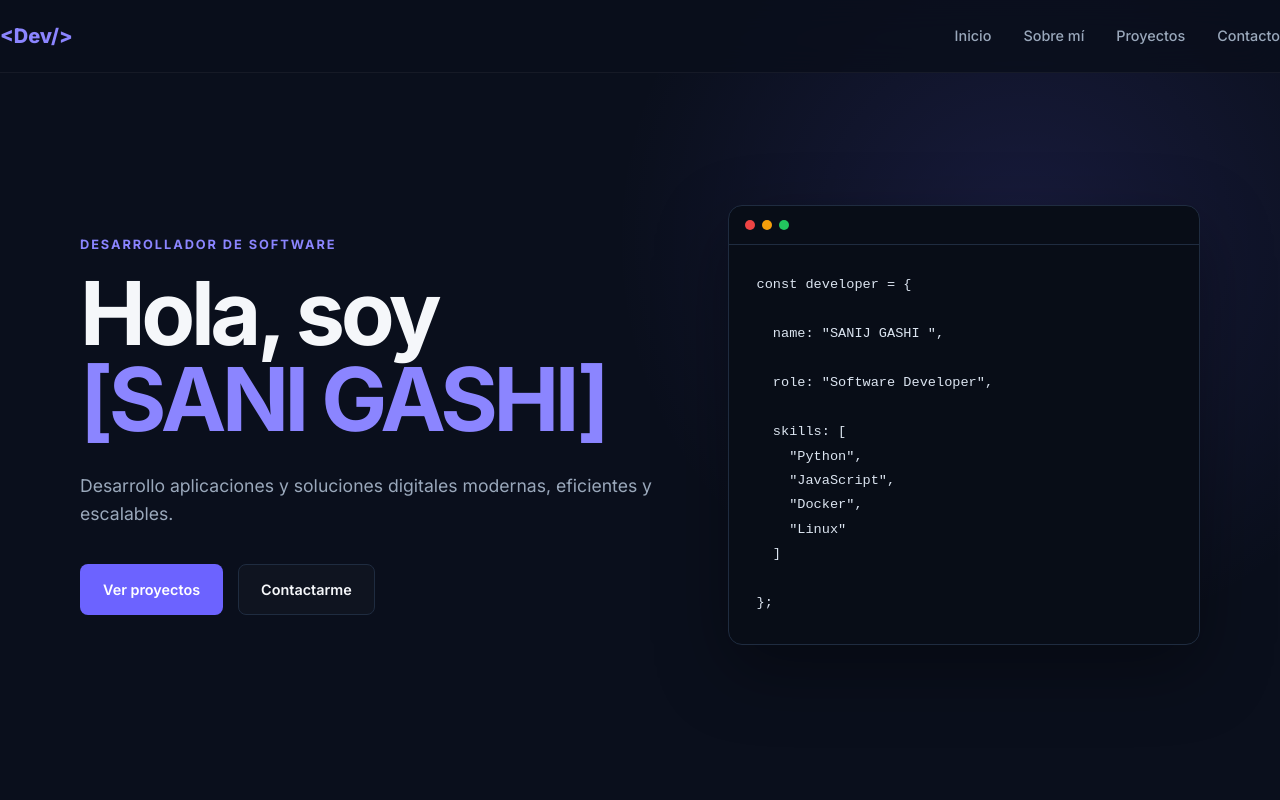
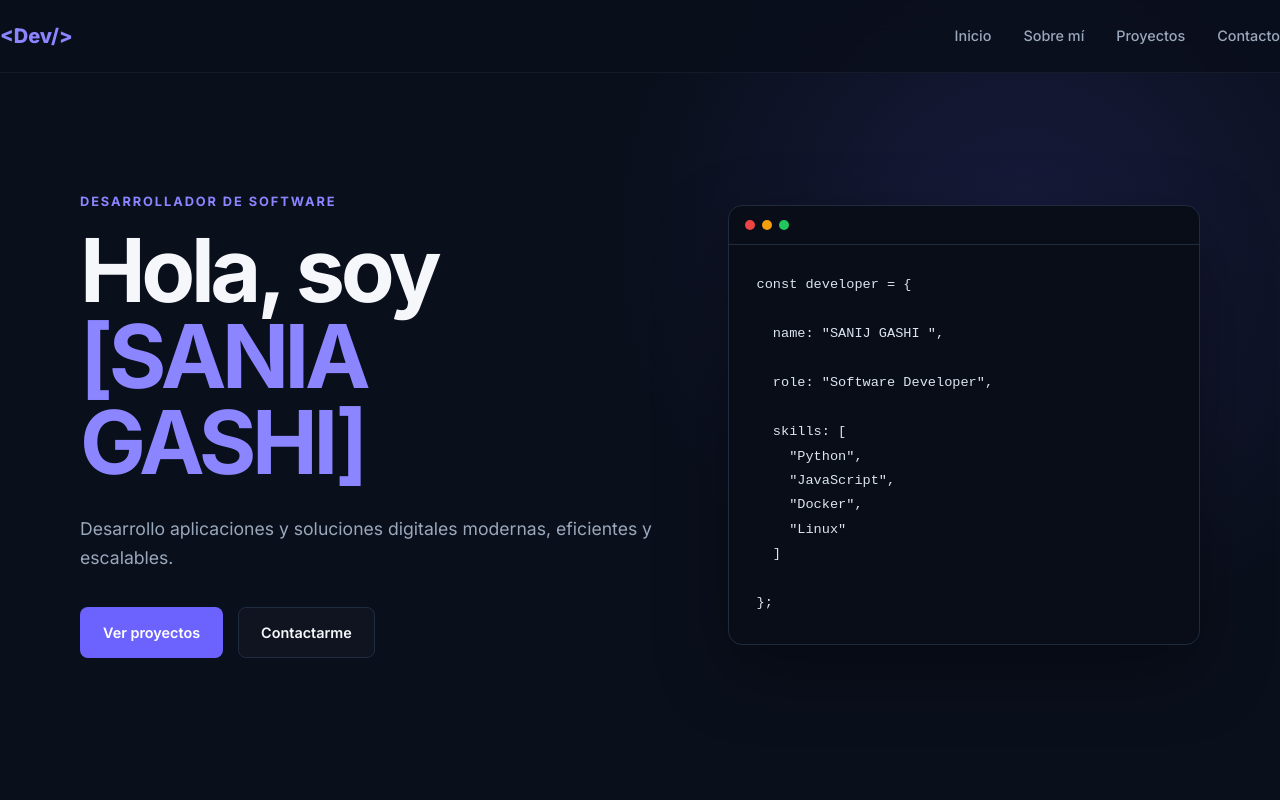
Before and after one commit to sanij5750/mi-portafolio, a plain HTML site: page index.html in a window 1280 px wide. Shown: the top 800 px of the page. Drawn offline with Linux system fonts and the light colour scheme.

Commit message:
cambie nombre

```diff
--- a/index.html
+++ b/index.html
@@ -74,7 +74,7 @@
 
                     <h1>
                         Hola, soy
-                        <span>[SANI GASHI]</span>
+                        <span>[SANIA GASHI]</span>
                     </h1>
 
                     <p class="hero-description">
```
